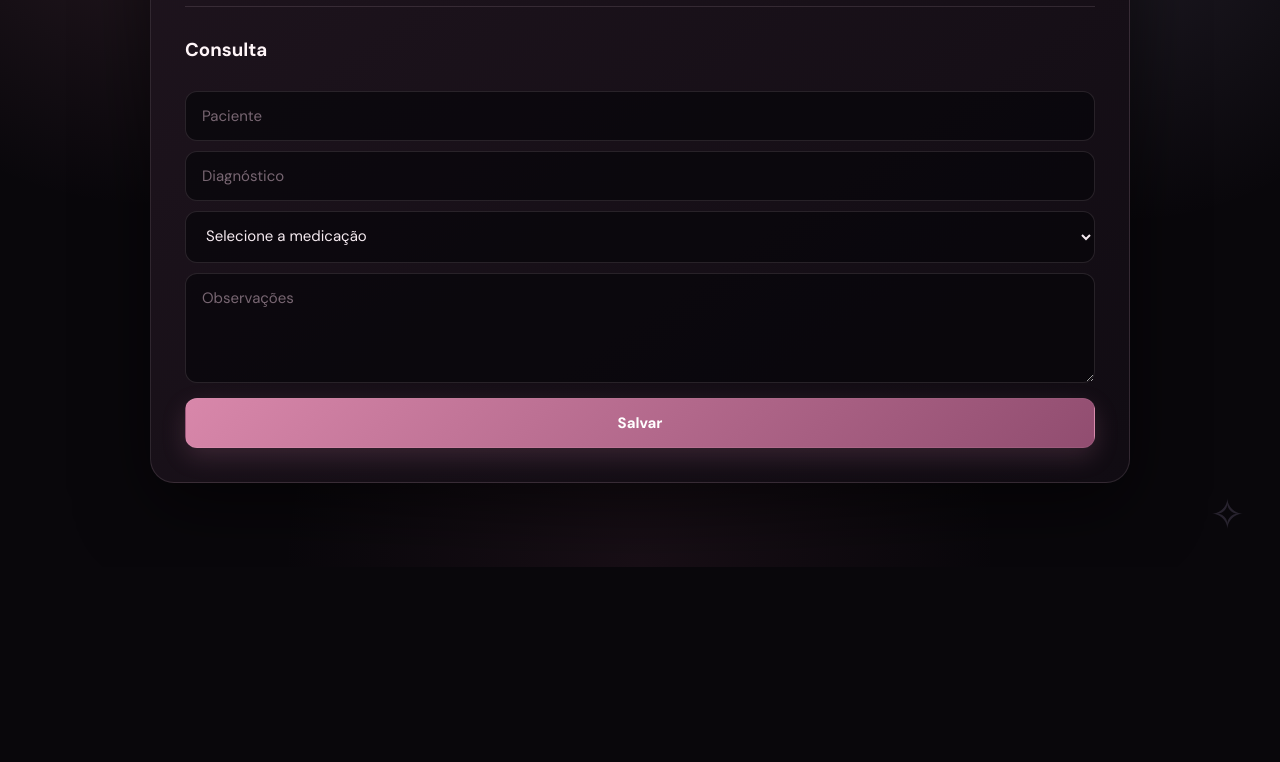
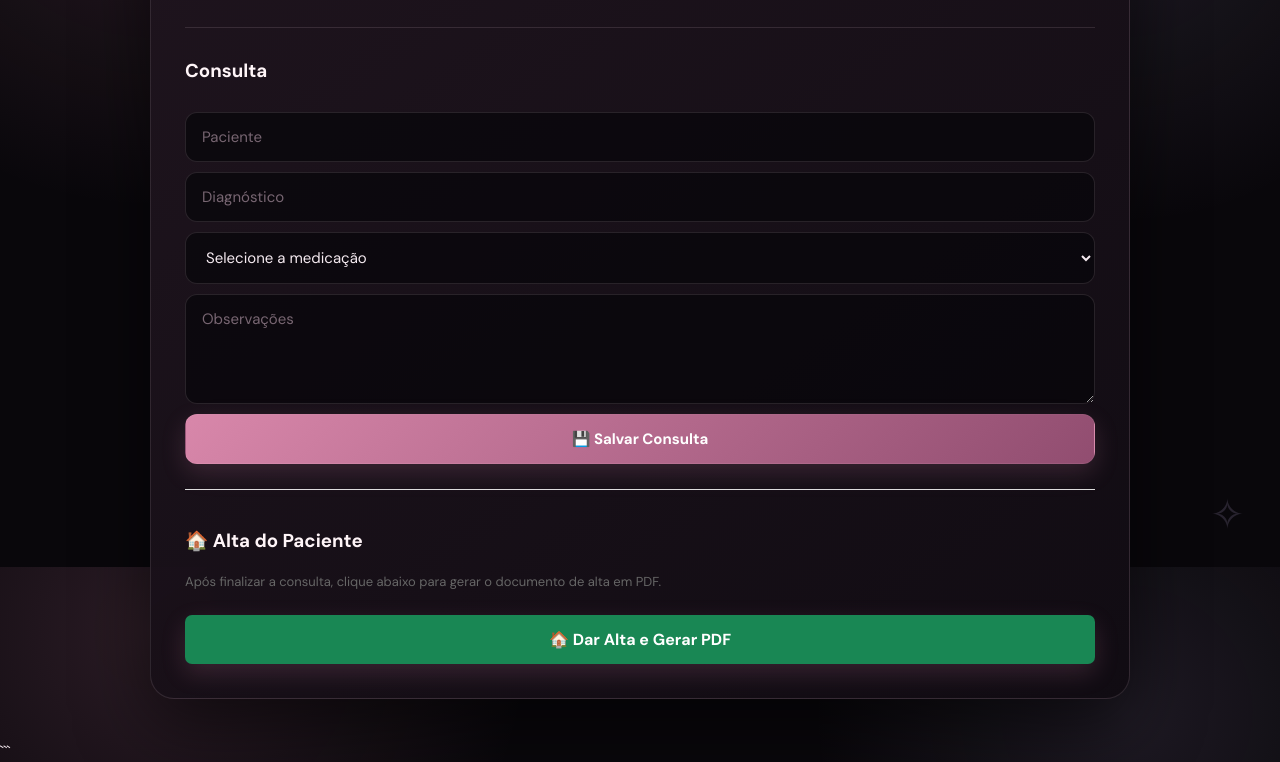
Before and after one commit to kevink16-1/sentinela, a website: page frontend/medico.html in a window 1280 px wide. Shown: the part 233-995 px from the top of the page. Before the commit the page ends 800 px from the top, so only its background shows below. Drawn offline with nearby package versions, Linux system fonts and the light colour scheme; no server answers.

Commit message:
Refactor HTML structure and improve styling

````diff
--- a/frontend/medico.html
+++ b/frontend/medico.html
@@ -1,7 +1,12 @@
+```html
 <!DOCTYPE html>
 <html>
 <head>
   <link rel="stylesheet" href="css/style.css">
+
+  <!-- Biblioteca para gerar PDF -->
+  <script src="https://cdnjs.cloudflare.com/ajax/libs/jspdf/2.5.1/jspdf.umd.min.js"></script>
+
   <style>
     .btn-tv {
       background: #28a745;
@@ -13,7 +18,11 @@
       font-size: 14px;
       margin-top: 8px;
     }
-    .btn-tv:hover { background: #1e7e34; }
+
+    .btn-tv:hover {
+      background: #1e7e34;
+    }
+
     .btn-abrir-tv {
       background: #17a2b8;
       color: white;
@@ -23,7 +32,11 @@
       font-size: 14px;
       cursor: pointer;
     }
-    .btn-abrir-tv:hover { background: #117a8b; }
+
+    .btn-abrir-tv:hover {
+      background: #117a8b;
+    }
+
     .consultorio-input {
       display: flex;
       align-items: center;
@@ -34,7 +47,11 @@
       border-radius: 6px;
       border: 1px solid #d0d8f0;
     }
-    .consultorio-input label { font-weight: bold; }
+
+    .consultorio-input label {
+      font-weight: bold;
+    }
+
     .consultorio-input input {
       width: 60px;
       text-align: center;
@@ -44,6 +61,30 @@
       border: 1px solid #ccc;
       border-radius: 4px;
     }
+
+    /* ÁREA DA ALTA */
+    .alta-area {
+      margin-top: 25px;
+      padding-top: 20px;
+      border-top: 1px solid #ddd;
+    }
+
+    .btn-alta {
+      width: 100%;
+      background: #198754;
+      color: white;
+      border: none;
+      padding: 14px;
+      border-radius: 7px;
+      cursor: pointer;
+      font-size: 16px;
+      font-weight: bold;
+      margin-top: 10px;
+    }
+
+    .btn-alta:hover {
+      background: #146c43;
+    }
   </style>
 </head>
 
@@ -51,35 +92,79 @@
 
 <div class="container">
 
-  <!-- Cabeçalho com botão da TV -->
+  <!-- Cabeçalho -->
   <div style="display:flex; justify-content:space-between; align-items:center; margin-bottom:20px;">
     <h2 style="margin:0;">🩺 Painel Médico</h2>
-    <button class="btn-abrir-tv" onclick="window.open('tv.html','_blank')">📺 Abrir Tela da TV</button>
+
+    <button class="btn-abrir-tv" onclick="window.open('tv.html','_blank')">
+      📺 Abrir Tela da TV
+    </button>
   </div>
 
-  <!-- Campo criado para informar o consultório e chamar o paciente na TV -->
+  <!-- Consultório -->
   <div class="consultorio-input">
     <label>Meu Consultório:</label>
-    <input type="text" id="consultorio-num" value="01">
-    <span style="color:#666; font-size:13px;">Este número será exibido na TV ao chamar o paciente.</span>
+
+    <input
+      type="text"
+      id="consultorio-num"
+      value="01"
+    >
+
+    <span style="color:#666; font-size:13px;">
+      Este número será exibido na TV ao chamar o paciente.
+    </span>
   </div>
 
+  <!-- TRIAGENS -->
   <div id="triagens"></div>
 
   <hr>
 
+  <!-- CONSULTA -->
   <h3>Consulta</h3>
 
-  <input id="paciente" placeholder="Paciente" readonly>
-  <input id="diagnostico" placeholder="Diagnóstico">
+  <input
+    id="paciente"
+    placeholder="Paciente"
+    readonly
+  >
+
+  <input
+    id="diagnostico"
+    placeholder="Diagnóstico"
+  >
 
   <select id="medicacao">
     <option value="">Selecione a medicação</option>
   </select>
 
-  <textarea id="obs" placeholder="Observações"></textarea>
+  <textarea
+    id="obs"
+    placeholder="Observações"
+  ></textarea>
 
-  <button onclick="salvar()">Salvar</button>
+  <button onclick="salvar()">
+    💾 Salvar Consulta
+  </button>
+
+  <!-- ALTA -->
+  <div class="alta-area">
+
+    <h3>🏠 Alta do Paciente</h3>
+
+    <p style="color:#666; font-size:13px;">
+      Após finalizar a consulta, clique abaixo para gerar o documento de alta em PDF.
+    </p>
+
+    <button
+      class="btn-alta"
+      onclick="darAlta()"
+    >
+      🏠 Dar Alta e Gerar PDF
+    </button>
+
+  </div>
 
 </div>
 
@@ -87,112 +172,557 @@
 
 let triagensCarregadas = [];
 
+
+/* =====================================================
+   CARREGAR TRIAGENS
+===================================================== */
+
 function carregar() {
+
   fetch("/triagens")
     .then(r => r.json())
     .then(data => {
+
       triagensCarregadas = data;
 
       const div = document.getElementById("triagens");
+
       div.innerHTML = "";
 
       if (data.length === 0) {
-        div.innerHTML = "<p style='color:#888; text-align:center;'>Nenhum paciente na fila.</p>";
+
+        div.innerHTML =
+          "<p style='color:#888; text-align:center;'>Nenhum paciente na fila.</p>";
+
         return;
       }
 
       data.forEach((t, index) => {
+
         div.innerHTML += `
+
           <div class="card">
+
             <h3>${t.nome}</h3>
-            <p><b>Sintoma:</b> ${t.sintoma || "Não informado"}</p>
-            <p><b>Temperatura:</b> ${t.temperatura || "Não informada"}°C</p>
-            <p><span class="${t.risco}">${t.risco}</span></p>
-            <p><b>Alergia:</b> ${t.alergia || "Nenhuma"}</p>
-            <p><b>Observação:</b> ${t.observacao || "Nenhuma"}</p>
+
+            <p>
+              <b>Sintoma:</b>
+              ${t.sintoma || "Não informado"}
+            </p>
+
+            <p>
+              <b>Temperatura:</b>
+              ${t.temperatura || "Não informada"}°C
+            </p>
+
+            <p>
+              <span class="${t.risco}">
+                ${t.risco}
+              </span>
+            </p>
+
+            <p>
+              <b>Alergia:</b>
+              ${t.alergia || "Nenhuma"}
+            </p>
+
+            <p>
+              <b>Observação:</b>
+              ${t.observacao || "Nenhuma"}
+            </p>
+
             <div style="display:flex; gap:8px; flex-wrap:wrap;">
-              <button onclick="selecionar(${index})">Atender</button>
-              <button class="btn-tv" onclick="chamarNaTV('${t.nome}')">📺 Chamar na TV</button>
+
+              <button onclick="selecionar(${index})">
+                Atender
+              </button>
+
+              <button
+                class="btn-tv"
+                onclick="chamarNaTV('${t.nome}')"
+              >
+                📺 Chamar na TV
+              </button>
+
             </div>
+
           </div>
+
         `;
+
       });
+
     });
+
 }
 
-// Função criada para enviar o nome do paciente para a TV quando ele for chamado no consultório.
+
+/* =====================================================
+   CHAMAR NA TV
+===================================================== */
+
 function chamarNaTV(nome) {
-  const consultorio = document.getElementById("consultorio-num").value || "01";
+
+  const consultorio =
+    document.getElementById("consultorio-num").value || "01";
+
   fetch("/tv/chamar", {
+
     method: "POST",
-    headers: { "Content-Type": "application/json" },
+
+    headers: {
+      "Content-Type": "application/json"
+    },
+
     body: JSON.stringify({
+
       localTipo: "CONSULTÓRIO",
       localNumero: consultorio,
       paciente: nome
+
     })
+
   })
+
   .then(r => r.json())
+
   .then(() => {
-    alert("✅ " + nome + " foi chamado na TV para o Consultório " + consultorio + "!");
+
+    alert(
+      "✅ " +
+      nome +
+      " foi chamado na TV para o Consultório " +
+      consultorio +
+      "!"
+    );
+
   });
+
 }
 
+
+/* =====================================================
+   SELECIONAR PACIENTE
+===================================================== */
+
 function selecionar(index) {
+
   const t = triagensCarregadas[index];
+
   document.getElementById("paciente").value = t.nome;
-  document.getElementById("obs").value = t.observacao || "";
+
+  document.getElementById("obs").value =
+    t.observacao || "";
 
   if (t.alergia && t.alergia !== "Nenhuma") {
-    alert("⚠️ Paciente possui alergia: " + t.alergia);
+
+    alert(
+      "⚠️ Paciente possui alergia: " +
+      t.alergia
+    );
+
   }
+
 }
 
+
+/* =====================================================
+   CARREGAR MEDICAÇÕES
+===================================================== */
+
 function carregarMedicacoes() {
+
   fetch("/lista-medicacoes")
+
     .then(r => r.json())
+
     .then(data => {
-      const select = document.getElementById("medicacao");
-      select.innerHTML = `<option value="">Selecione a medicação</option>`;
+
+      const select =
+        document.getElementById("medicacao");
+
+      select.innerHTML =
+        `<option value="">Selecione a medicação</option>`;
+
       data.forEach(med => {
-        const option = document.createElement("option");
+
+        const option =
+          document.createElement("option");
+
         option.value = med;
+
         option.textContent = med;
+
         select.appendChild(option);
+
       });
+
     });
+
 }
 
+
+/* =====================================================
+   SALVAR CONSULTA
+===================================================== */
+
 function salvar() {
-  const paciente = document.getElementById("paciente").value;
-  const diagnostico = document.getElementById("diagnostico").value;
-  const medicacao = document.getElementById("medicacao").value;
-  const obs = document.getElementById("obs").value;
 
-  if (!paciente) { alert("Selecione um paciente clicando em Atender."); return; }
-  if (!medicacao) { alert("Selecione uma medicação."); return; }
+  const paciente =
+    document.getElementById("paciente").value;
+
+  const diagnostico =
+    document.getElementById("diagnostico").value;
+
+  const medicacao =
+    document.getElementById("medicacao").value;
+
+  const obs =
+    document.getElementById("obs").value;
+
+
+  if (!paciente) {
+
+    alert(
+      "Selecione um paciente clicando em Atender."
+    );
+
+    return;
+  }
+
+
+  if (!medicacao) {
+
+    alert(
+      "Selecione uma medicação."
+    );
+
+    return;
+  }
+
 
   fetch("/consulta", {
+
     method: "POST",
-    headers: { "Content-Type": "application/json" },
-    body: JSON.stringify({ paciente, diagnostico, medicacao, obs })
+
+    headers: {
+      "Content-Type": "application/json"
+    },
+
+    body: JSON.stringify({
+
+      paciente,
+      diagnostico,
+      medicacao,
+      obs
+
+    })
+
   })
+
   .then(r => r.json())
+
   .then(() => {
-    alert("Consulta salva");
-    document.getElementById("diagnostico").value = "";
-    document.getElementById("medicacao").value = "";
-    document.getElementById("obs").value = "";
+
+    alert("✅ Consulta salva!");
+
   });
+
 }
 
+
+/* =====================================================
+   DAR ALTA + GERAR PDF
+===================================================== */
+
+function darAlta() {
+
+  const paciente =
+    document.getElementById("paciente").value;
+
+  const diagnostico =
+    document.getElementById("diagnostico").value;
+
+  const medicacao =
+    document.getElementById("medicacao").value;
+
+  const obs =
+    document.getElementById("obs").value;
+
+
+  /* Verifica paciente */
+
+  if (!paciente) {
+
+    alert(
+      "⚠️ Selecione um paciente primeiro."
+    );
+
+    return;
+  }
+
+
+  /* Verifica diagnóstico */
+
+  if (!diagnostico) {
+
+    alert(
+      "⚠️ Informe o diagnóstico antes de dar alta."
+    );
+
+    return;
+  }
+
+
+  /* Confirmação */
+
+  const confirmar = confirm(
+
+    "Deseja dar alta para " +
+    paciente +
+    "?"
+
+  );
+
+
+  if (!confirmar) return;
+
+
+  /* =================================================
+     GERAÇÃO DO PDF
+  ================================================= */
+
+  const { jsPDF } = window.jspdf;
+
+  const doc = new jsPDF();
+
+
+  /* Cabeçalho */
+
+  doc.setFontSize(20);
+
+  doc.text(
+    "SISTEMA HOSPITALAR",
+    105,
+    25,
+    { align: "center" }
+  );
+
+
+  doc.setFontSize(16);
+
+  doc.text(
+    "DOCUMENTO DE ALTA",
+    105,
+    36,
+    { align: "center" }
+  );
+
+
+  /* Linha */
+
+  doc.line(
+    20,
+    43,
+    190,
+    43
+  );
+
+
+  /* Dados */
+
+  doc.setFontSize(12);
+
+  let y = 60;
+
+
+  doc.setFont(undefined, "bold");
+
+  doc.text(
+    "Paciente:",
+    20,
+    y
+  );
+
+  doc.setFont(undefined, "normal");
+
+  doc.text(
+    paciente,
+    55,
+    y
+  );
+
+
+  y += 15;
+
+
+  doc.setFont(undefined, "bold");
+
+  doc.text(
+    "Diagnóstico:",
+    20,
+    y
+  );
+
+  doc.setFont(undefined, "normal");
+
+  doc.text(
+    diagnostico,
+    55,
+    y
+  );
+
+
+  y += 15;
+
+
+  doc.setFont(undefined, "bold");
+
+  doc.text(
+    "Medicação:",
+    20,
+    y
+  );
+
+  doc.setFont(undefined, "normal");
+
+  doc.text(
+    medicacao || "Nenhuma",
+    55,
+    y
+  );
+
+
+  y += 15;
+
+
+  doc.setFont(undefined, "bold");
+
+  doc.text(
+    "Observações:",
+    20,
+    y
+  );
+
+  y += 8;
+
+  doc.setFont(undefined, "normal");
+
+  const linhasObs =
+    doc.splitTextToSize(
+      obs || "Nenhuma",
+      170
+    );
+
+  doc.text(
+    linhasObs,
+    20,
+    y
+  );
+
+
+  y +=
+    linhasObs.length * 7 +
+    20;
+
+
+  /* Data */
+
+  const dataAtual =
+    new Date().toLocaleDateString("pt-BR");
+
+
+  doc.setFont(undefined, "bold");
+
+  doc.text(
+    "Data da alta:",
+    20,
+    y
+  );
+
+  doc.setFont(undefined, "normal");
+
+  doc.text(
+    dataAtual,
+    55,
+    y
+  );
+
+
+  /* Assinatura */
+
+  y += 35;
+
+  doc.line(
+    60,
+    y,
+    150,
+    y
+  );
+
+  doc.text(
+    "Médico responsável",
+    105,
+    y + 7,
+    { align: "center" }
+  );
+
+
+  /* Salvar PDF */
+
+  const nomeArquivo =
+    "alta-" +
+    paciente
+      .replace(/[^a-zA-Z0-9]/g, "-")
+      .toLowerCase() +
+    ".pdf";
+
+
+  doc.save(nomeArquivo);
+
+
+  /* Limpa formulário */
+
+  document.getElementById("paciente").value = "";
+
+  document.getElementById("diagnostico").value = "";
+
+  document.getElementById("medicacao").value = "";
+
+  document.getElementById("obs").value = "";
+
+
+  /* Atualiza fila */
+
+  carregar();
+
+
+  alert(
+    "🏠 Alta realizada!\n\n" +
+    "O documento de alta foi gerado em PDF."
+  );
+
+}
+
+
+/* =====================================================
+   INICIALIZAÇÃO
+===================================================== */
+
 carregar();
+
 carregarMedicacoes();
 
-// Atualiza lista automaticamente a cada 10 segundos
-setInterval(carregar, 10000);
+
+/* Atualiza lista automaticamente */
+
+setInterval(
+  carregar,
+  10000
+);
 
 </script>
 
 </body>
 </html>
+```
````
